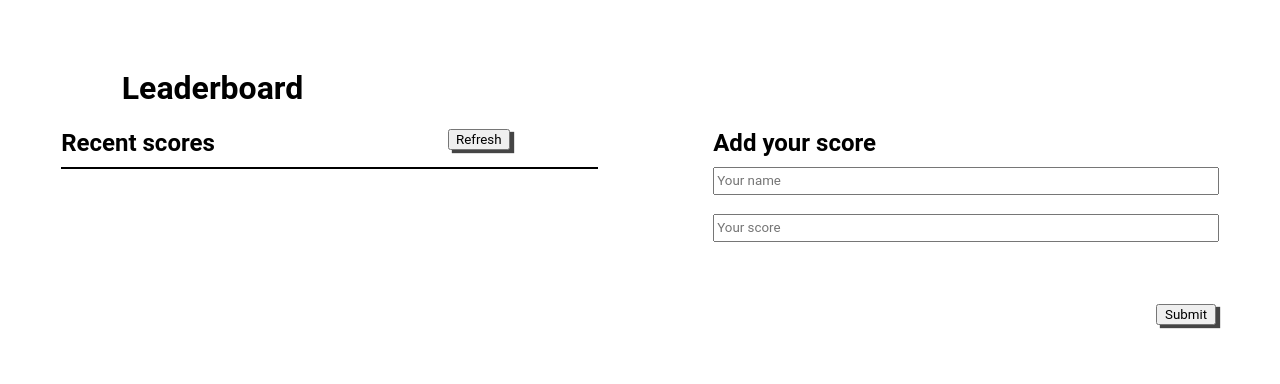
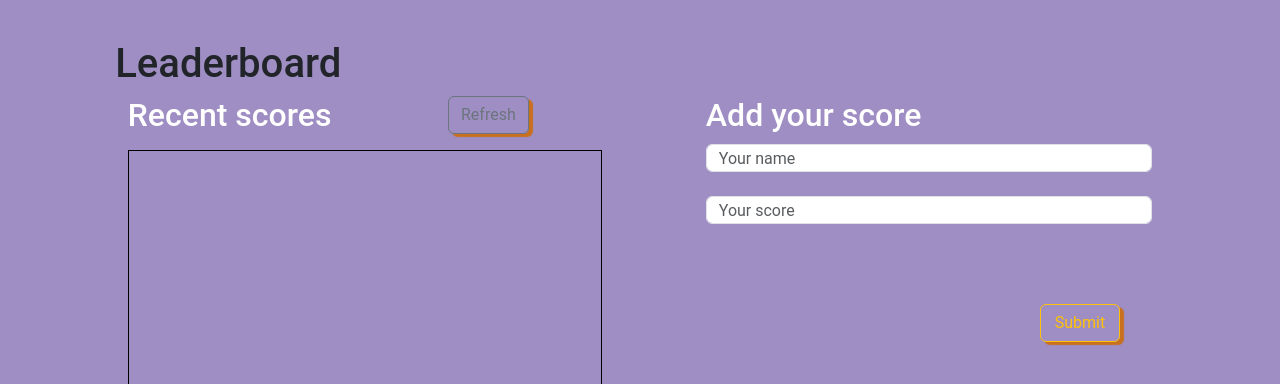
Before and after one commit to danielochuba/Leaderboard, a website built with webpack: page src/index.html in a window 1280 px wide. Shown: the top 384 px of the page. Built offline with nearby package versions, Linux system fonts and the light colour scheme.

Commit message:
Final touches

```diff
--- a/src/index.html
+++ b/src/index.html
@@ -6,24 +6,27 @@
         <meta name="description" content="">
         <meta name="viewport" content="width=device-width, initial-scale=1">
         <title>Leaderboard</title>
+        <link href="https://cdn.jsdelivr.net/npm/bootstrap@5.3.0-alpha1/dist/css/bootstrap.min.css" rel="stylesheet" integrity="sha384-GLhlTQ8iRABdZLl6O3oVMWSktQOp6b7In1Zl3/Jr59b6EGGoI1aFkw7cmDA6j6gD" crossorigin="anonymous">
+        <link rel="stylesheet" href="./style.css">
     </head>
     <body>
         <h1 class="title">Leaderboard</h1>
         <div class="container">
           <div class="section-1">
-           <h2 class="recent-scores">Recent scores </h2><button class="refresh-btn">Refresh</button>
-            <ul id="book-list">
+           <h2 class="recent-scores">Recent scores </h2><button class="refresh-btn btn btn-outline-secondary">Refresh</button>
+            <ul id="book-list list-group">
 
             </ul>
             </div>
             <div class="section-2">
               <h2 class="input-description">Add your score</h2>
               <form>
-                <input type="text" id="name-input" placeholder="Your name"><br>
-                <input type="text" id="score-input" placeholder="Your score">
-                <button class="add-btn" type="submit">Submit</button>
+                <input type="text" class="form-control" id="name-input" placeholder="Your name"><br>
+                <input type="text" class="form-control" id="score-input" placeholder="Your score">
+                <button class="add-btn btn btn-outline-warning" type="submit">Submit</button>
               <form>
             </div>
         </div>
+        <script src="https://cdn.jsdelivr.net/npm/bootstrap@5.3.0-alpha1/dist/js/bootstrap.bundle.min.js" integrity="sha384-w76AqPfDkMBDXo30jS1Sgez6pr3x5MlQ1ZAGC+nuZB+EYdgRZgiwxhTBTkF7CXvN" crossorigin="anonymous"></script>
     </body>
 </html>
--- a/src/style.css
+++ b/src/style.css
@@ -1,10 +1,12 @@
 * {
   box-sizing: border-box;
   font-family: 'Roboto', sans-serif;
+  color: #fff;
 }
 
 body {
   padding-top: 40px;
+  background-color: rgb(158, 142, 195);
 }
 
 .title {
@@ -12,10 +14,12 @@ body {
 }
 
 ul {
-  margin-top: 10px;
+  margin-top: 16px;
   border: 1px solid black;
   width: 85%;
-  overflow: hidden;
+  height: 70vh;
+  overflow-x: hidden;
+  overflow-y: scroll;
 }
 
 li {
@@ -59,15 +63,15 @@ form {
 }
 
 .add-btn {
-  width: 60px;
+  width: 80px;
   position: absolute;
   top: 38%;
-  right: 5%;
+  right: 12.5%;
 }
 
 .refresh-btn,
 .add-btn {
-  box-shadow: 4px 3px 1px #454545;
+  box-shadow: 4px 3px 1px #c9701e;
 }
 
 .refresh-btn {
```
